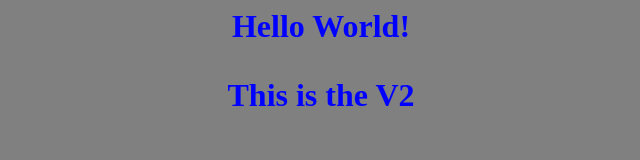
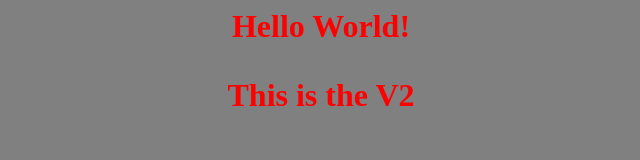
Before and after one commit to ozgurozturknet/hello-world, a plain HTML site: page index.html in a window 1280 px wide. Shown: the whole page, without its empty margins (319-959 px from the left). Drawn offline with Linux system fonts and the light colour scheme.

Commit message:
Update index.html

```diff
--- a/index.html
+++ b/index.html
@@ -2,7 +2,7 @@
 <body style="background-color:gray">
 
 <center>
-  <h1 style="color:blue">
+  <h1 style="color:red">
     Hello World!
   <p>
     This is the V2
```
